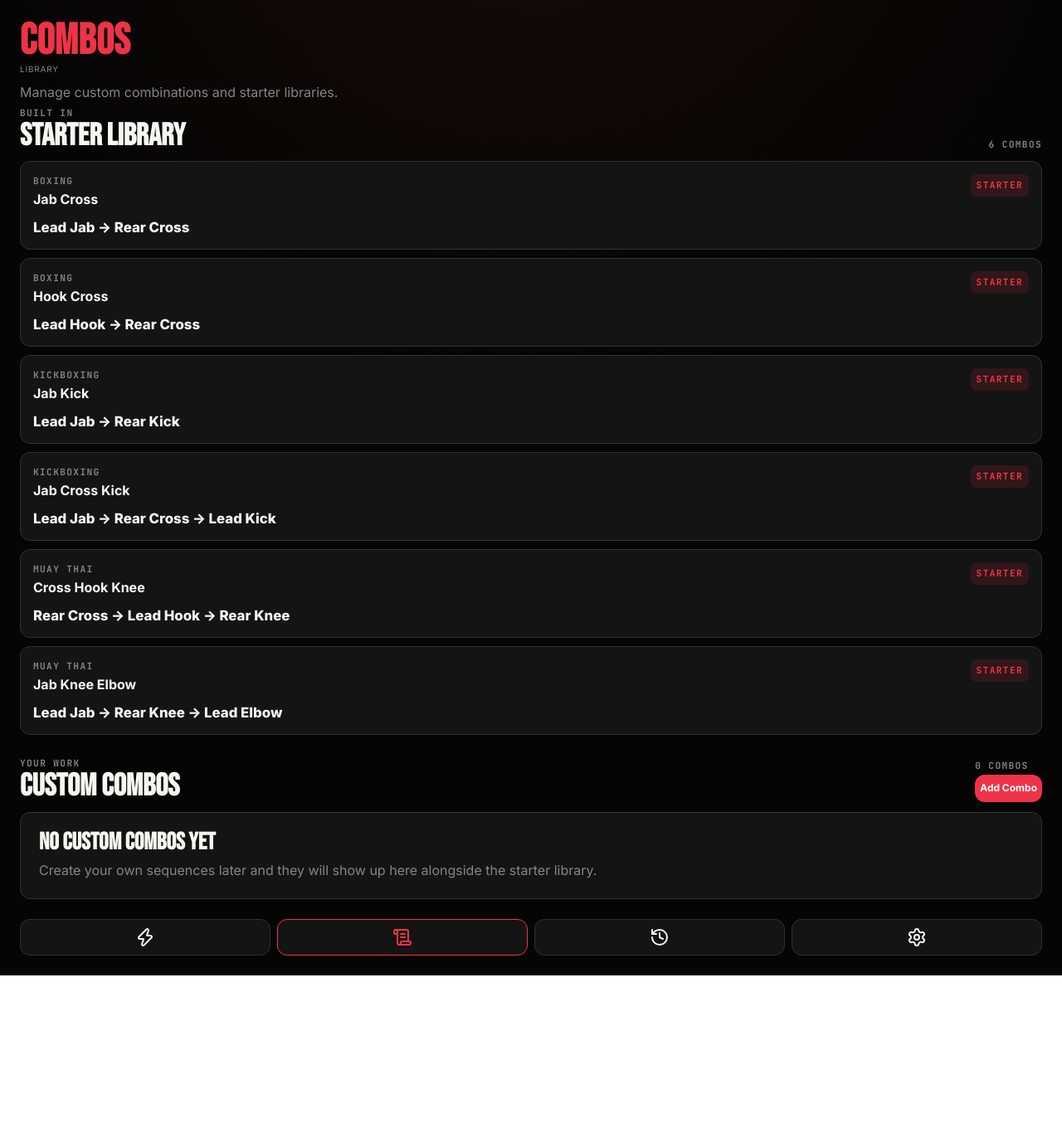
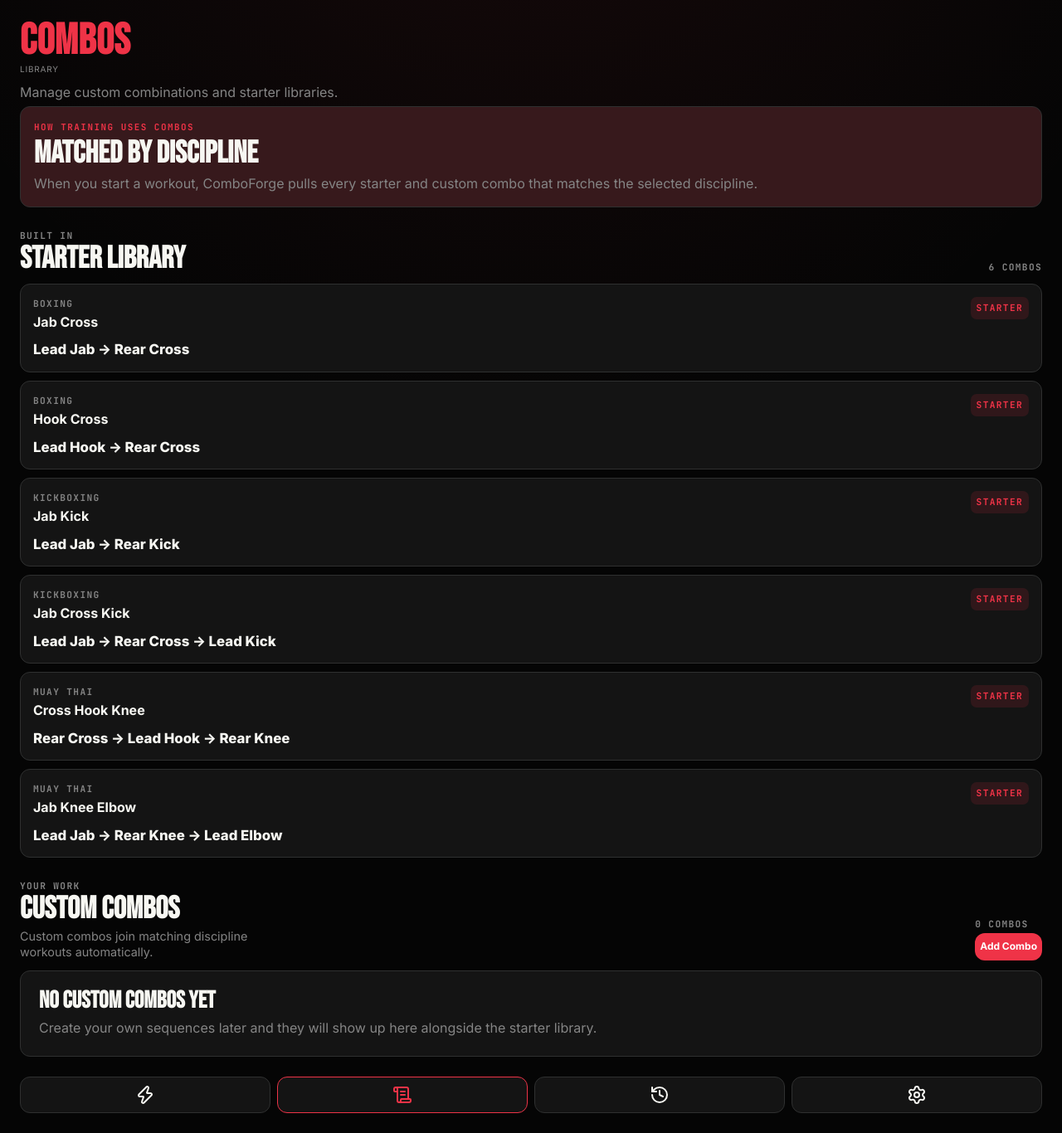
Before and after one commit to Leandro-Da-Souza/comboforge, a React (Vite) app: page /combos in a window 1280 px wide. Shown: the whole page at 83% size. Before the commit the page ends 1176 px from the top, so only its background shows below. Built offline with nearby package versions, Linux system fonts and the light colour scheme.

Commit message:
Add some text sections explaining how the combo editor works

```diff
--- a/src/components/ComboForm.tsx
+++ b/src/components/ComboForm.tsx
@@ -85,11 +85,14 @@ export default function ComboForm({ onCreated }: ComboFormProps) {
       </label>
 
       <div className="combo-form-grid">
-        <Select
-          label="Discipline"
-          options={disciplineOptions}
-          {...register('discipline', { required: true })}
-        />
+        <div className="combo-form-control-group">
+          <Select
+            label="Discipline"
+            options={disciplineOptions}
+            {...register('discipline', { required: true })}
+          />
+          <small>Used in workouts with this discipline.</small>
+        </div>
         <Select
           label="Intensity"
           options={intensityOptions}
--- a/src/pages/CombosPage.tsx
+++ b/src/pages/CombosPage.tsx
@@ -21,6 +21,15 @@ export default function CombosPage() {
       />
 
       <section className="combos-page" aria-label="Combo library">
+        <section className="combo-routing-note" aria-label="How combos are used">
+          <p>How training uses combos</p>
+          <h2>Matched by discipline</h2>
+          <span>
+            When you start a workout, ComboForge pulls every starter and custom
+            combo that matches the selected discipline.
+          </span>
+        </section>
+
         <section className="combo-section">
           <header className="combo-section-header">
             <div>
@@ -58,6 +67,9 @@ export default function CombosPage() {
             <div>
               <p className="combo-section-eyebrow">Your work</p>
               <h2>Custom Combos</h2>
+              <p className="combo-section-description">
+                Custom combos join matching discipline workouts automatically.
+              </p>
             </div>
             <div className="combo-section-actions">
               <span>{customCombos.length} combos</span>
--- a/src/pages/HomePage.tsx
+++ b/src/pages/HomePage.tsx
@@ -66,7 +66,7 @@ export default function HomePage() {
       <div className="home-setup">
         <div className="home-section-heading">
           <p className="home-kicker">Preset</p>
-          <NavLink to="/combos">Custom -&gt;</NavLink>
+          <NavLink to="/combos">Edit -&gt;</NavLink>
           <Select
             label="Discipline"
             value={selectedDiscipline}
--- a/src/styles/combo-form.css
+++ b/src/styles/combo-form.css
@@ -87,6 +87,17 @@
   gap: 12px;
 }
 
+.combo-form-control-group {
+  display: grid;
+  gap: 6px;
+}
+
+.combo-form-control-group small {
+  color: var(--muted-foreground);
+  font-size: 0.78rem;
+  line-height: 1.3;
+}
+
 .combo-form > button {
   width: 100%;
   margin-top: 4px;
--- a/src/styles/combos.css
+++ b/src/styles/combos.css
@@ -1,6 +1,43 @@
 .combos-page {
   display: grid;
   gap: 26px;
+}
+
+.combo-routing-note {
+  display: grid;
+  gap: 5px;
+  border: 1px solid var(--border);
+  border-radius: var(--radius);
+  padding: 16px;
+  background: color-mix(in srgb, var(--surface) 84%, var(--primary) 16%);
+}
+
+.combo-routing-note p,
+.combo-section-description {
+  margin: 0;
+}
+
+.combo-routing-note p {
+  color: var(--primary);
+  font-family: var(--ff-mono);
+  font-size: 0.68rem;
+  font-weight: 900;
+  letter-spacing: 0.14em;
+  text-transform: uppercase;
+}
+
+.combo-routing-note h2 {
+  margin: 0;
+  color: var(--foreground);
+  font-family: var(--ff-display);
+  font-size: clamp(1.7rem, 8vw, 2.35rem);
+  line-height: 1;
+  text-transform: uppercase;
+}
+
+.combo-routing-note span,
+.combo-section-description {
+  color: var(--muted-foreground);
 }
 
 .combo-section {
@@ -22,6 +59,13 @@
   font-size: clamp(1.65rem, 8vw, 2.35rem);
   line-height: 1;
   text-transform: uppercase;
+}
+
+.combo-section-description {
+  margin-top: 4px;
+  max-width: 22rem;
+  font-size: 0.9rem;
+  line-height: 1.35;
 }
 
 .combo-section-header > span,
@@ -126,6 +170,7 @@
   margin: 0;
 }
 
+[data-theme='muaythai'] .combo-routing-note h2,
 [data-theme='muaythai'] .combo-section-header h2,
 [data-theme='muaythai'] .combo-list-empty h3 {
   font-family: var(--ff-body);
```
